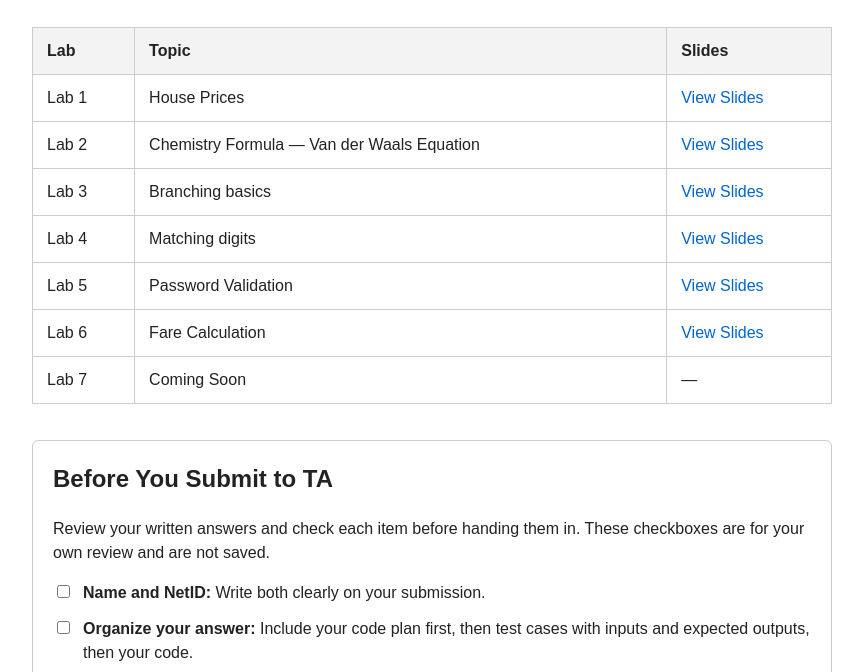
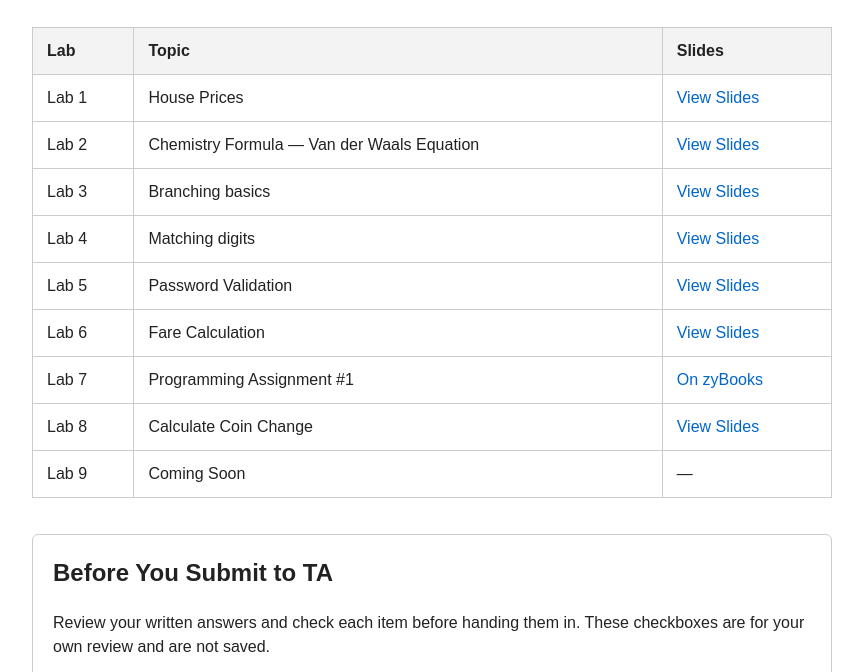
Before and after one commit to bmsohwinc/bmsohwinc.github.io, a plain HTML site: page TA/CS010A/F26/index.html in a window 1280 px wide. Shown: the part 113-785 px from the top of the page, without its empty margins (208-1071 px from the left). Drawn offline with Linux system fonts and the light colour scheme.

Commit message:
Add Lab 7 and Lab 8 details to index.html

```diff
--- a/TA/CS010A/F26/index.html
+++ b/TA/CS010A/F26/index.html
@@ -159,6 +159,22 @@
 
         <tr>
             <td>Lab 7</td>
+            <td>Programming Assignment #1</td>
+            <td>
+                <a href="https://learn.zybooks.com/zybook/UCRCS010AFall2026/chapter/7/section/7" target="_blank">On zyBooks</a>
+            </td>
+        </tr>
+
+        <tr>
+            <td>Lab 8</td>
+            <td>Calculate Coin Change</td>
+            <td>
+                <a href="lab8_slides.pdf" target="_blank">View Slides</a>
+            </td>
+        </tr>
+
+        <tr>
+            <td>Lab 9</td>
             <td>Coming Soon</td>
             <td>—</td>
         </tr>
```
